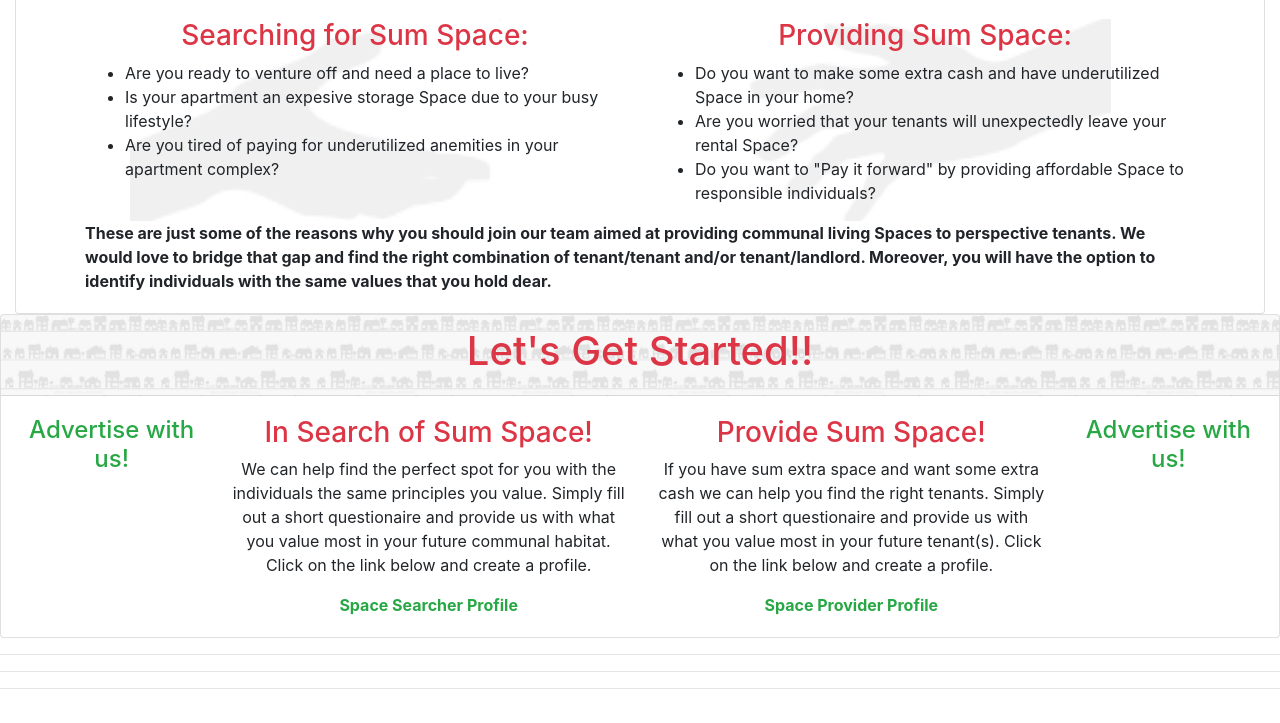
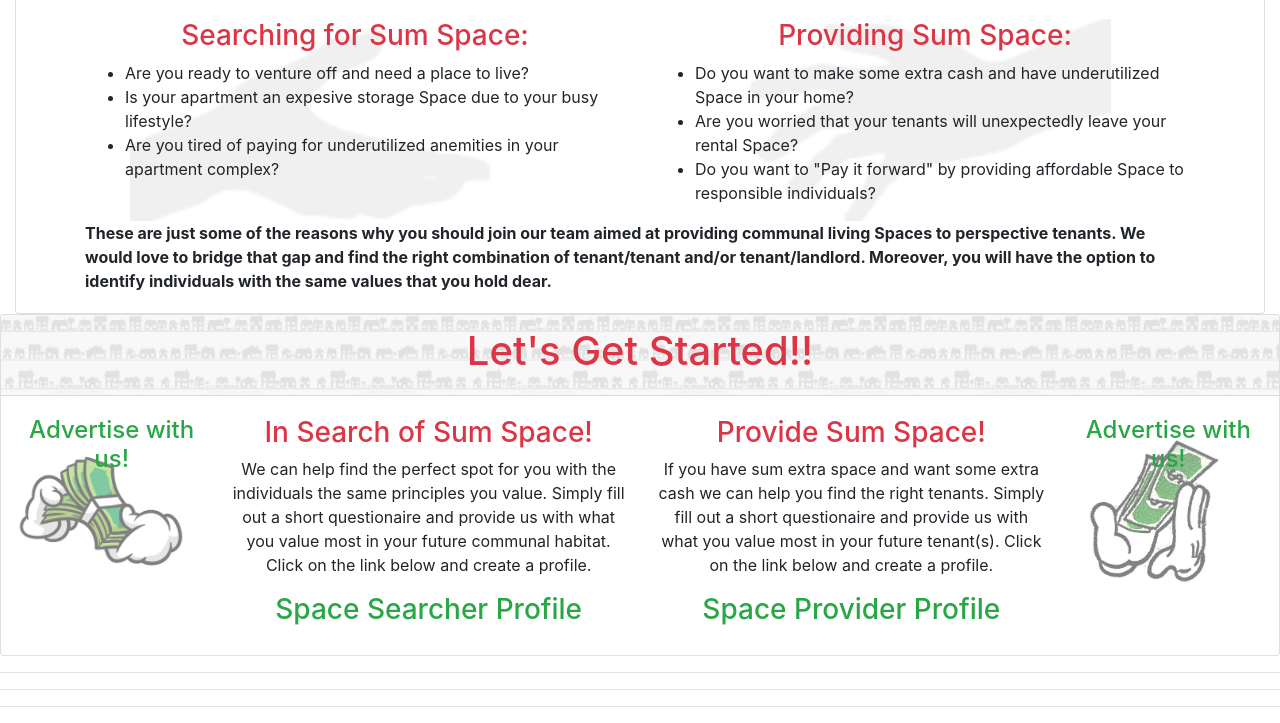
Before and after one commit to asantill68/ProjectIII-GMSS, a website: page views/homepage.html in a window 1280 px wide. Shown: the part 430-1153 px from the top of the page. Drawn offline with nearby package versions, Linux system fonts and the light colour scheme.

Commit message:
Homepage finished

```diff
--- a/public/assets/css/styles.css
+++ b/public/assets/css/styles.css
@@ -31,3 +31,16 @@
     /* color:  red; */
     /* font-weight:  bolder; */
 }
+
+#money01 {
+    background-image: url("../images/money01.png");
+    background-repeat: no-repeat;
+    background-size: 90%;
+}
+
+#money02 {
+    background-image: url("../images/money02.png");
+    background-repeat: no-repeat;
+    background-size: 80%;
+    background-position: top 10px left 10px;
+}
--- a/views/homepage.html
+++ b/views/homepage.html
@@ -17,7 +17,7 @@
       <div class="container-fluid">
         <div class="jumbotron jumbotron-fluid text-center">
             <div class="container text-danger">
-                <h1 class="display-3 font-weight-bold">Give Me Sum Space!!</h1>
+                <h1 class="display-3 font-weight-bold">GiveMeSumSpace!!</h1>
                 <h3 class="lead font-weight-bold display-4">
                     <h2>Looking for Sum Space to Lease or Lease out?</h2>
                     <h2>Look no Further!  You Have Come to the Right Space!!</h2>
@@ -68,20 +68,20 @@
             </div>
             <div class="card-body">
                <div class="row text-center">
-                    <div class="col-6 col-md-2">
+                    <div id="money01" class="col-6 col-md-2">
                         <h4 class="text-success">Advertise with us!</h4>
                     </div>
                     <div class="col-6 col-md-4">
                         <h3 class="text-danger">In Search of Sum Space!</h3>
                         <p>We can help find the perfect spot for you with the individuals the same principles you value.  Simply fill out a short questionaire and provide us with what you value most in your future communal habitat.  Click on the link below and create a profile.</p>
-                        <a href="#" class="text-success font-weight-bold" title="Create Searcher Profile">Space Searcher Profile</a>
+                        <a href="#" class="text-success font-weight-bold" title="Create Searcher Profile"><h3>Space Searcher Profile</h3></a>
                     </div>
                     <div class="col-6 col-md-4">
                         <h3 class="text-danger">Provide Sum Space!</h3>
                         <p>If you have sum extra space and want some extra cash we can help you find the right tenants.  Simply fill out a short questionaire and provide us with what you value most in your future tenant(s).  Click on the link below and create a profile.</p>
-                        <a href="#" class="text-success font-weight-bold" title="Create Provider Profile">Space Provider Profile</a>
+                        <a href="#" class="text-success font-weight-bold" title="Create Provider Profile"><h3>Space Provider Profile</h3></a>
                     </div>
-                    <div class="col-6 col-md-2">
+                    <div id="money02" class="col-6 col-md-2">
                         <h4 class="text-success">Advertise with us!</h4>
                     </div>
                 </div>
```
Also changed, not shown: public/assets/images/money01.png (added), public/assets/images/money02.png (added).
